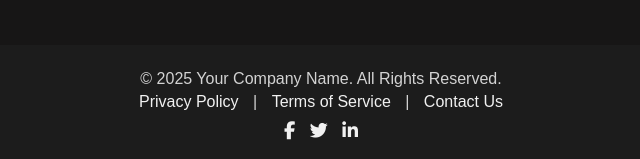
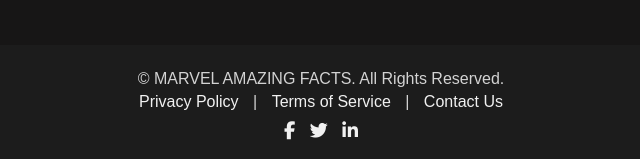
Before and after one commit to udayprakash999/MARVEL-SCROLL, a plain HTML site: page index.html in a window 1280 px wide. Shown: the part 7519-7678 px from the top of the page, 319-959 px from the left. Drawn offline with Linux system fonts and the light colour scheme.

Commit message:
Update index.html

```diff
--- a/index.html
+++ b/index.html
@@ -229,7 +229,7 @@
     </main>
 
     <footer class="footer-end">
-      <p>&copy; 2025 Your Company Name. All Rights Reserved.</p>
+      <p>&copy; MARVEL AMAZING FACTS. All Rights Reserved.</p>
       <p>
         <a href="#">Privacy Policy</a> | <a href="#">Terms of Service</a> |
         <a href="#">Contact Us</a>
```
